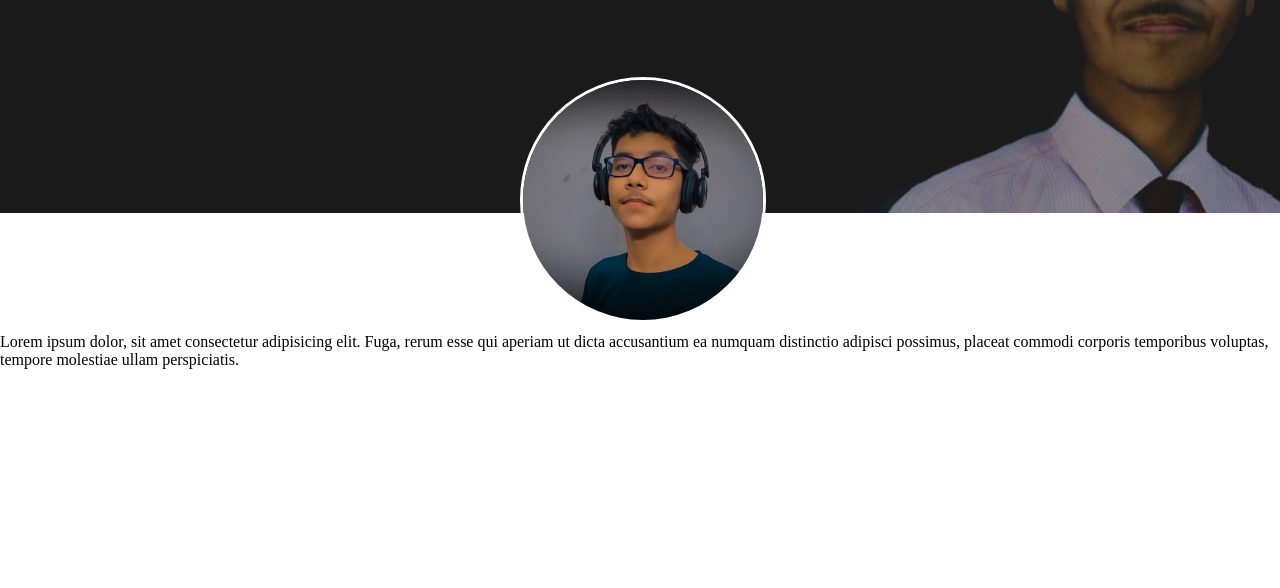
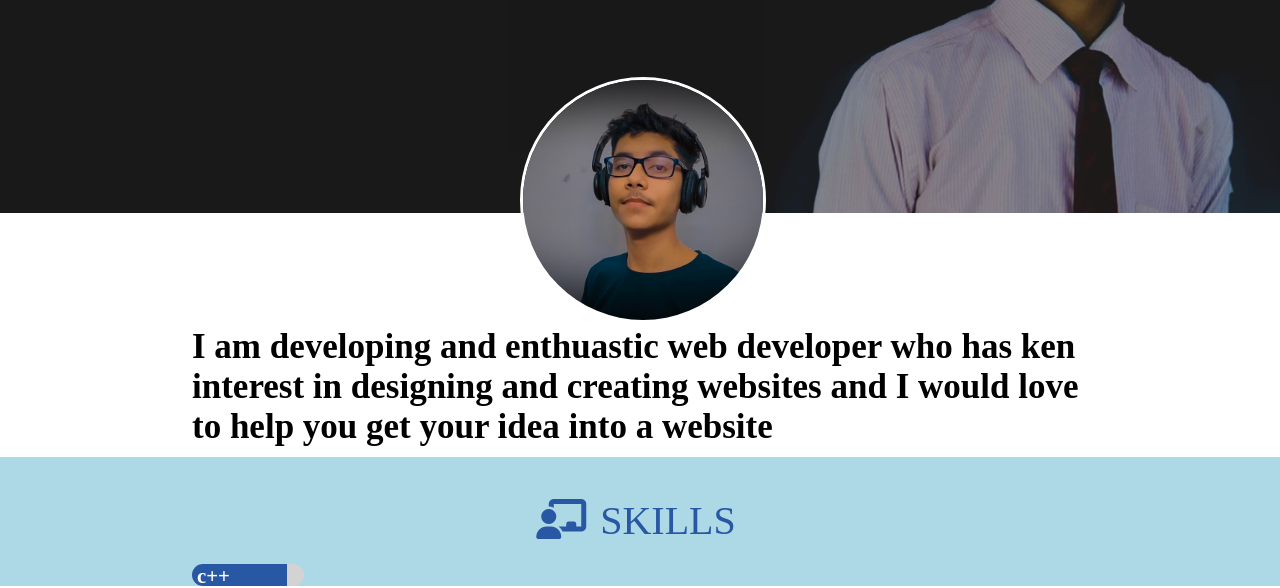
Before and after one commit to rammodi369/resume, a plain HTML site: page index.html in a window 1280 px wide. Shown: the part 357-945 px from the top of the page. Before the commit the page ends 800 px from the top, so only its background shows below. Drawn offline with Linux system fonts and the light colour scheme.

Commit message:
my changes

```diff
--- a/index.html
+++ b/index.html
@@ -41,10 +41,27 @@
 <div id="my-image">
     <img src="IMG_20220520_200617.jpg">
 </div>
-<p>Lorem ipsum dolor, sit amet consectetur adipisicing elit. Fuga, rerum esse qui aperiam ut dicta accusantium
-    ea numquam distinctio adipisci possimus, placeat commodi corporis temporibus voluptas, tempore molestiae ullam perspiciatis.</p>
+<p id="about-para">I am developing and enthuastic web developer who has ken interest in designing and creating websites and I would love to help you get your idea into a website
+
+</p>
     </section>
-    <section id="skills"></section>
+    <section id="skills">
+        <h1 class="section-heading mb75px ">
+            <span>
+                <i class="fas fa-chalkboard-teacher"></i>
+            </span>
+            <span>SKILLS</span>
+        </h1>
+        <div class="skill-display">
+            <div class="skill-progress">
+                <div class="eighty-five-percent mb-blue">
+                    <div class="skill-name">
+                        <span>c++</span>
+                    </div>
+                </div>
+            </div>
+        </div>
+    </section>
     <section id="experience"></section>
     <section id="education"></section>
     <section id="portfolio"></section>
--- a/style.css
+++ b/style.css
@@ -90,3 +90,69 @@ border-bottom: 1px solid white;
     border-radius: 50%;
     border: solid white;
 }
+#about-para{
+    margin: auto;
+    width: 70%;
+    height: 100%;
+    padding:10px;
+font-weight: 700;
+font-size: 35px;
+}
+section{
+    width: 100%;
+    display: flex;
+    flex-direction: column;
+    align-items: center;
+}
+section:nth-child(2n+1){
+    background-color: white;
+}
+section:nth-child(2n){
+    background-color:lightblue;
+}
+section h1{
+width:auto;
+padding:20px 10px 10px;
+margin:10px auto;
+font-weight: 400;
+
+}
+section h1 span{
+    font-size:40px;
+    color:#2857a4;
+    display: inline-block;
+    padding-top: 10px;
+    margin-right: 0.5rem;
+}
+.skill-display{
+    width:70%;
+    display: flex;
+    flex-wrap: wrap;
+    justify-content: space-between;
+
+}
+.skill-progress{
+   width:7rem;
+   height:1.4rem;
+   background-color: lightgrey;
+   border-radius: 0.8rem;
+   border:20x solid  black;
+
+}
+.mb-blue{
+    background-color: #2857a4;
+}
+.eighty-five-percent{
+    width: 85%;
+    height: inherit;
+}
+.skill-name span{
+ color: white;
+ font-size: 1.3rem;
+ margin-left: 5px;
+ font-weight: 700;
+
+}
+.skill-progress div{
+border-radius:20px 0px 0px 20px;
+}
```
